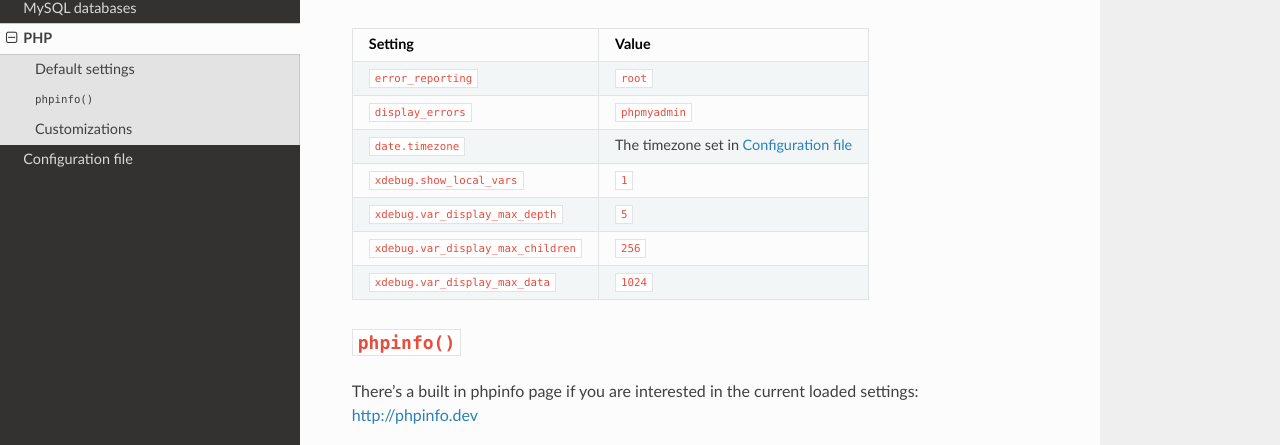
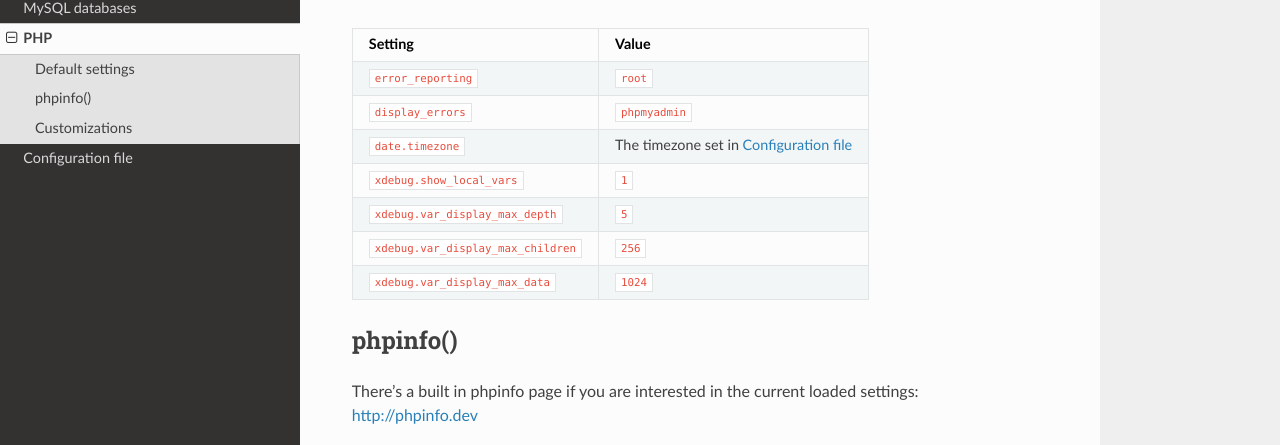
Before and after one commit to frdmn/servant, a Sphinx documentation site: the page built from docs/php.rst, in a window 1280 px wide. Shown: the part 332-777 px from the top of the page. Built offline with Sphinx 7.4.7 and the Read the Docs theme 2.0.0, drawn with Linux system fonts in a browser that asks for light colours.

Commit message:
Remove inline code from headline

```diff
--- a/docs/php.rst
+++ b/docs/php.rst
@@ -28,8 +28,8 @@ When the virtual machine is booted for the first time, some of the PHP configura
 | ``xdebug.var_display_max_data``     | ``1024``                                   |
 +-------------------------------------+--------------------------------------------+
 
-``phpinfo()``
-~~~~~~~~~~~~~
+phpinfo()
+~~~~~~~~~
 
 There's a built in phpinfo page if you are interested in the current loaded settings: `<http://phpinfo.dev>`_
 
```
